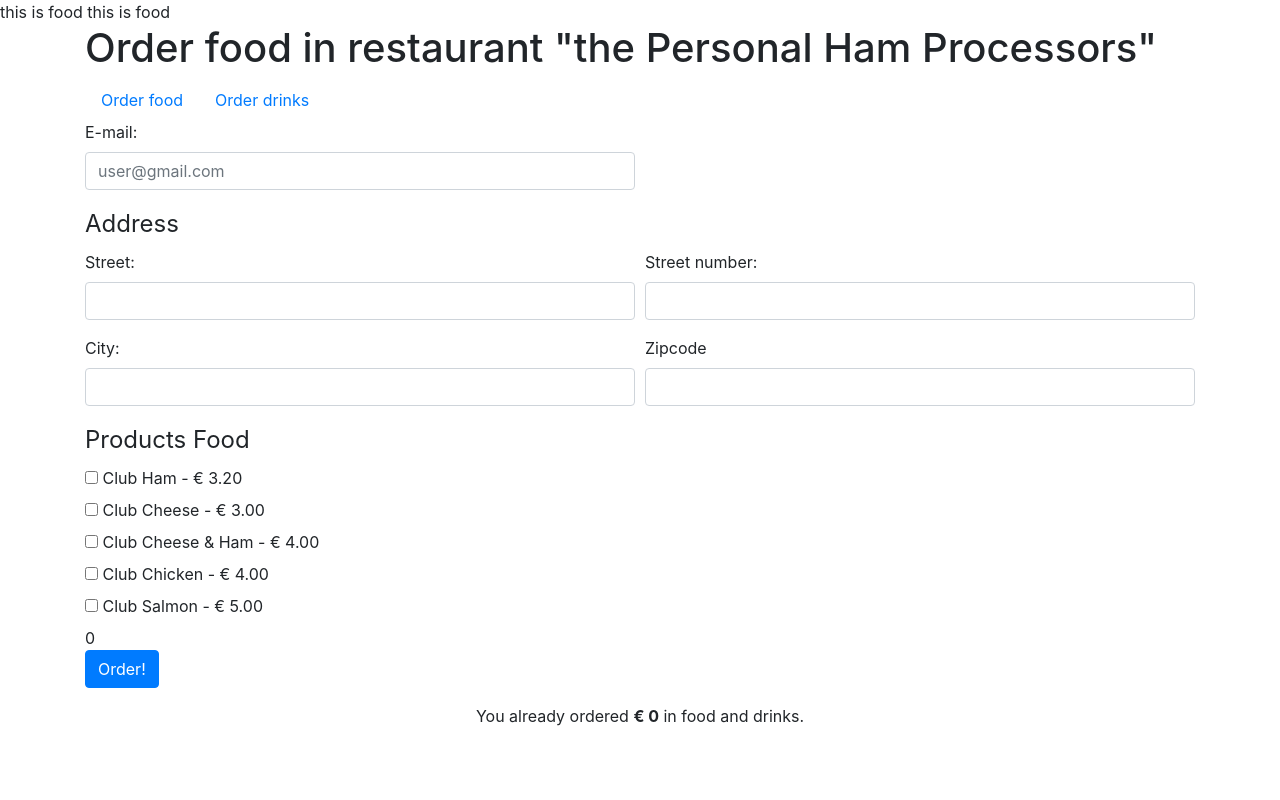
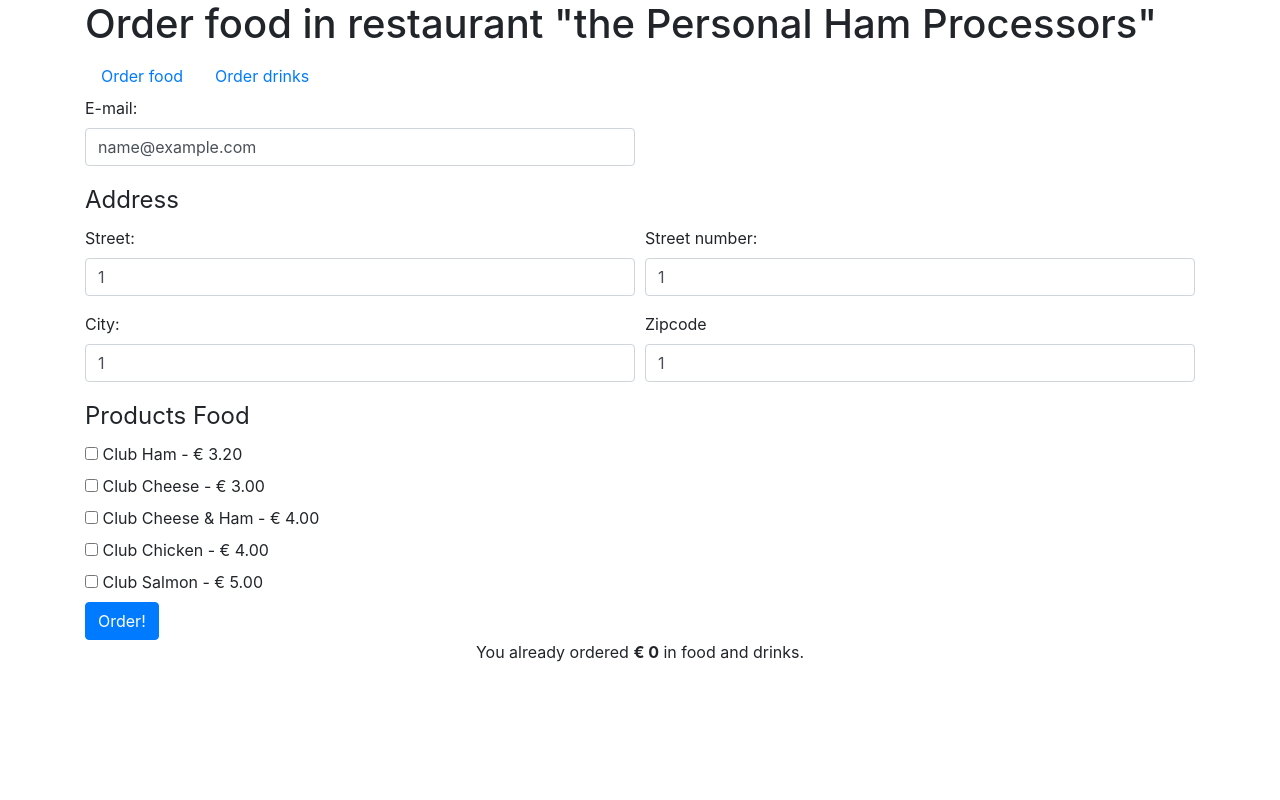
Before and after one commit to Sali-Almurshidi/simple-order-form, a PHP site: page /?food=1 in a window 1280 px wide. Run offline with PHP 8.4, Linux system fonts and the light colour scheme; the visitor is signed in with stand-in values (Sample User, id 1); data that the repository does not hold is empty.

Commit message:
done with 4 and 5

```diff
--- a/form-view.php
+++ b/form-view.php
@@ -6,7 +6,8 @@
           content="width=device-width, user-scalable=no, initial-scale=1.0, maximum-scale=1.0, minimum-scale=1.0">
     <meta http-equiv="X-UA-Compatible" content="ie=edge">
 
-    <link rel="stylesheet" href="https://stackpath.bootstrapcdn.com/bootstrap/4.4.1/css/bootstrap.min.css" integrity="sha384-Vkoo8x4CGsO3+Hhxv8T/Q5PaXtkKtu6ug5TOeNV6gBiFeWPGFN9MuhOf23Q9Ifjh" crossorigin="anonymous">
+    <link rel="stylesheet" href="https://stackpath.bootstrapcdn.com/bootstrap/4.4.1/css/bootstrap.min.css"
+          integrity="sha384-Vkoo8x4CGsO3+Hhxv8T/Q5PaXtkKtu6ug5TOeNV6gBiFeWPGFN9MuhOf23Q9Ifjh" crossorigin="anonymous">
 
     <title>Order food & drinks</title>
 </head>
@@ -15,21 +16,22 @@
     <h1>Order food in restaurant "the Personal Ham Processors"</h1>
     <nav>
         <ul class="nav" method="get">
-            <li class="nav-item"  >
-                <a class="nav-link active" href="?food=1"  >Order food</a>
+            <li class="nav-item">
+                <a class="nav-link active" href="?food=1">Order food</a>
             </li>
-            <li class="nav-item" >
-                <a class="nav-link" href="?food=0" >Order drinks</a>
+            <li class="nav-item">
+                <a class="nav-link" href="?food=0">Order drinks</a>
             </li>
         </ul>
     </nav>
-    <form method="post" >
+    <form method="post">
         <?php echo $orderSend; ?>
         <div class="form-row">
             <div class="form-group col-md-6">
                 <label for="email">E-mail:</label>
-                <input type="email" placeholder="user@gmail.com" id="email" name="email" class="form-control" value="<?php echo ($_POST['email']) ?> "/>
-                    <?php echo $resultCheckEmail ;?>
+                <input type="email" placeholder="user@gmail.com" id="email" name="email" class="form-control"
+                       value="<?php echo $emailAddress ?> "/>
+                <?php echo $resultCheckEmail; ?>
             </div>
             <div></div>
         </div>
@@ -42,11 +44,12 @@
             <div class="form-row">
                 <div class="form-group col-md-6">
                     <label for="street">Street:</label>
-                    <input type="text" name="street" id="street" class="form-control" value="<?php echo ($_POST['street']) ?> ">
+                    <input type="text" name="street" id="street" class="form-control" value="<?php echo $street ?> ">
                 </div>
                 <div class="form-group col-md-6">
                     <label for="streetnumber">Street number:</label>
-                    <input type="text" id="streetnumber" name="streetnumber" class="form-control" value="<?php echo ($_POST['streetnumber']) ?> ">
+                    <input type="text" id="streetnumber" name="streetnumber" class="form-control"
+                           value="<?php echo $streetnumber; ?> ">
                     <?php
                     echo $falseStreetNumber;
                     ?>
@@ -55,11 +58,12 @@
             <div class="form-row">
                 <div class="form-group col-md-6">
                     <label for="city">City:</label>
-                    <input type="text" id="city" name="city" class="form-control" value="<?php echo ($_POST['city']) ?> ">
+                    <input type="text" id="city" name="city" class="form-control" value="<?php echo $city; ?> ">
                 </div>
                 <div class="form-group col-md-6">
                     <label for="zipcode">Zipcode</label>
-                    <input type="text" id="zipcode" name="zipcode" class="form-control" value="<?php echo ($_POST['zipcode']) ?> ">
+                    <input type="text" id="zipcode" name="zipcode" class="form-control"
+                           value="<?php echo $zipcode; ?> ">
                     <?php
                     echo $falseZipcode;
                     ?>
@@ -71,10 +75,13 @@
             <legend>Products <?php echo $listName ?></legend>
             <?php echo $selectNothing ?>
 
-            <?php foreach ($productsFood AS $i => $product): ?>
+            <?php
+
+            //if($listName == "Food"){
+            foreach ($products AS $i => $product): ?>
                 <label>
                     <input type="checkbox" value="<?php echo $product['name'] ?>"
-                        <?php if(isset($_POST['products'][$i]) ){
+                        <?php if (isset($_POST['products'][$i])) {
                             echo "checked='checked'";
                         }
                         ?>
@@ -84,7 +91,7 @@
 
                 />
             <?php endforeach;
-            echo $totalFoodValue; ?>
+            ?>
 
 
         </fieldset>
@@ -100,8 +107,14 @@
         text-align: center;
     }
 </style>
-<script src="https://code.jquery.com/jquery-3.4.1.slim.min.js" integrity="sha384-J6qa4849blE2+poT4WnyKhv5vZF5SrPo0iEjwBvKU7imGFAV0wwj1yYfoRSJoZ+n" crossorigin="anonymous"></script>
-<script src="https://cdn.jsdelivr.net/npm/popper.js@1.16.0/dist/umd/popper.min.js" integrity="sha384-Q6E9RHvbIyZFJoft+2mJbHaEWldlvI9IOYy5n3zV9zzTtmI3UksdQRVvoxMfooAo" crossorigin="anonymous"></script>
-<script src="https://stackpath.bootstrapcdn.com/bootstrap/4.4.1/js/bootstrap.min.js" integrity="sha384-wfSDF2E50Y2D1uUdj0O3uMBJnjuUD4Ih7YwaYd1iqfktj0Uod8GCExl3Og8ifwB6" crossorigin="anonymous"></script>
+<script src="https://code.jquery.com/jquery-3.4.1.slim.min.js"
+        integrity="sha384-J6qa4849blE2+poT4WnyKhv5vZF5SrPo0iEjwBvKU7imGFAV0wwj1yYfoRSJoZ+n"
+        crossorigin="anonymous"></script>
+<script src="https://cdn.jsdelivr.net/npm/popper.js@1.16.0/dist/umd/popper.min.js"
+        integrity="sha384-Q6E9RHvbIyZFJoft+2mJbHaEWldlvI9IOYy5n3zV9zzTtmI3UksdQRVvoxMfooAo"
+        crossorigin="anonymous"></script>
+<script src="https://stackpath.bootstrapcdn.com/bootstrap/4.4.1/js/bootstrap.min.js"
+        integrity="sha384-wfSDF2E50Y2D1uUdj0O3uMBJnjuUD4Ih7YwaYd1iqfktj0Uod8GCExl3Og8ifwB6"
+        crossorigin="anonymous"></script>
 </body>
 </html>
--- a/index.php
+++ b/index.php
@@ -10,30 +10,53 @@ error_reporting(E_ALL);*/
 
 //we are going to use session variables so we need to enable sessions
 session_start();
+$emailAddress = $streetnumber = $street = $city = $zipcode = $listName = null;
+$totalValue = 0.0;
+$products = [
+    ['name' => 'Club Ham', 'price' => 3.20],
+    ['name' => 'Club Cheese', 'price' => 3],
+    ['name' => 'Club Cheese & Ham', 'price' => 4],
+    ['name' => 'Club Chicken', 'price' => 4],
+    ['name' => 'Club Salmon', 'price' => 5]
+];
 $resultCheckEmail = null;
-$emailAddress = null;
 $AddressFileds = null;
 $falseStreetNumber = null;
 $falseZipcode = null;
 $selectNothing = null;
 $selectFood = array();
-$totalFoodValue = 0.0;
+//$_SESSION['$totalValue'] = $totalFoodValue;
 $orderSend = null;
+
+
+if ($_SERVER['REQUEST_METHOD'] == 'GET') {
+    if ($_SESSION['emailAddress'] != '' || $_SESSION['streetnumber'] != '' || $_SESSION['street'] != '' || $_SESSION['city'] != '' || $_SESSION['zipcode'] != '') {
+        $emailAddress = $_SESSION['emailAddress'];
+        $streetnumber = $_SESSION['streetnumber'];
+        $street = $_SESSION['street'];
+        $city = $_SESSION['city'];
+        $zipcode = $_SESSION['zipcode'];
+    }
+}// keep the information after go to food or drink page
+
+if ($_GET['food'] == 1) {
     $listName = " Food";
-$productsFood = [
+    $products = [
         ['name' => 'Club Ham', 'price' => 3.20],
         ['name' => 'Club Cheese', 'price' => 3],
         ['name' => 'Club Cheese & Ham', 'price' => 4],
         ['name' => 'Club Chicken', 'price' => 4],
         ['name' => 'Club Salmon', 'price' => 5]
-]; // food array
-$productsDrinks = [
+    ];
+} else {
+    $listName = " Drinks";
+    $products = [
         ['name' => 'Cola', 'price' => 2],
         ['name' => 'Fanta', 'price' => 2],
         ['name' => 'Sprite', 'price' => 2],
         ['name' => 'Ice-tea', 'price' => 3],
-]; // drinks array
-
+    ]; // drinks array;
+}
 
 function whatIsHappening()
 {
@@ -47,17 +70,6 @@ function whatIsHappening()
     var_dump($_SESSION);
 }
 
-// get nav number
-if(isset($_GET['food'])){
-    if ($_GET['food'] == 1){
-        echo "this is food";
-        issetOrder($_GET['food'], $productsFood);
-    }else {
-        echo "this is drinks";
-        issetOrder($_GET['food'], $productsDrinks);
-    }
-}
-
 function checkEmail($email)
 {
     filter_var($email, FILTER_VALIDATE_EMAIL);
@@ -68,125 +80,81 @@ function checkEmail($email)
     }
 }// check email address
 
-//issetOrder($foodNav, $drinksNav , $productsFood);
-
-function issetOrder($pageNumber , $products)
+function getEmail($email)
 {
-    $totalFoodValue = 0.0;
-    $totalDrinksValue = 0.0;
-
-    if ($pageNumber == 1) {
-        $listName = " Food" ;
-        echo " this is food";
-
-        if (!empty($_POST['products'])) {
-            $selectFood = $_POST['products'];
-
-            foreach ($selectFood as $key => $foodName) {
-                $totalFoodValue += floatval($products[$key]["price"]);
-            }
-            var_dump($products);
-
-            var_dump($selectFood);
-        } else {
-            $selectNothing = "<div class=\"alert alert-danger\" role=\"alert\"> You didn't select any product </div>";
-        }
-    }
-    if ($pageNumber == 2) {
-        $listName = "drinks" ;
-        echo " this is drinks";
-
-    }
-
-    if (isset($_POST['order'])) {
-        $emailAddress = null;
-        $streetnumber = null;
-        $street = null;
-        $city = null;
-        $zipcode = null;
-
-
-        if (!empty($_POST['email'])) {
-            $checkEmail = checkEmail($_POST['email']);
+    $emailAddress = $_SESSION['emailAddress'];
+    if (!empty($email)) {
+        $checkEmail = checkEmail($email);
         if ($checkEmail == false) {
             $resultCheckEmail = "<div class=\"alert alert-danger\" role=\"alert\"> This is not valid email address</div>";
-
+            return false;
         } else {
             $resultCheckEmail = "<div class=\"alert alert-success\" role=\"alert\"> This is valid email address</div>";
-                $emailAddress = $_POST['email'];
+            $emailAddress = $email;
+            $_SESSION['emailAddress'] = $emailAddress;
         }
     } else {
         $resultCheckEmail = "<div class=\"alert alert-danger\" role=\"alert\"> Enter email address</div>";
     }// the email input empty
+}// check if email not empty and valid;
 
-        if (!empty($_POST['streetnumber']) && !empty($_POST['street']) && !empty($_POST['city']) && is_numeric($_POST['zipcode'])) {
-            $AddressFileds = "<div class=\"alert alert-success\" role=\"alert\"> Your address is complete </div>";
-            $streetnumber = $_POST['streetnumber'];
-            $street = $_POST['street'];
-            $city = $_POST['city'];
-            $zipcode = $_POST['zipcode'];
+function getAddress($streetnumber, $street, $city, $zipcode)
+{
+    if (!empty($streetnumber) && !empty($street) && !empty($city) && !empty($zipcode)) {
 
-            $adsressArray = array($streetnumber, $street, $city, $zipcode);
-            //var_dump($adsressArray);
-            $_SESSION['address'] = $adsressArray;
+        $numStreet = true;
+        $numZipCode = true;
 
         if (!is_numeric['streetnumber']) {
             $falseStreetNumber = "<div class=\"alert alert-danger\" role=\"alert\"> Have to be number</div>";
-            }
+            $numStreet = false;
+        } // the street have to be number
+
         if (!is_numeric['zipcode']) {
             $falseZipcode = "<div class=\"alert alert-danger\" role=\"alert\"> Have to be number</div>";
+            $numZipCode = false;
+        } // // the zip code have to be number
+
+        if ($numStreet = true && $numZipCode = true) {
+            $AddressFileds = "<div class=\"alert alert-success\" role=\"alert\"> Your address is complete </div>";
+
+            $_SESSION['streetnumber'] = $streetnumber;
+            $_SESSION['street'] = $street;
+            $_SESSION['city'] = $city;
+            $_SESSION['zipcode'] = $zipcode;
+
+        }
+
+    } else {
+        $AddressFileds = "<div class=\"alert alert-danger\" role=\"alert\"> Complete your address </div>";
+    }
+}// address
+
+if ($_SERVER['REQUEST_METHOD'] == 'POST') {
+
+    getEmail($_POST['email']);
+
+    getAddress($_POST['streetnumber'], $_POST['street'], $_POST['city'], $_POST['zipcode']);
+
+    $totalValue = $_SESSION['totalFoodPrice'] + $_SESSION['totalDrinksPrice'];
+
+
+    if (!empty($_POST['products'])) {
+        $selectProducts = $_POST['products'];
+        //$totalFoodValue = $_SESSION['totalFoodPrice'];
+        $totalValue = 0.0;
+        foreach ($selectProducts as $key => $foodName) {
+            $totalValue += floatval($products[$key]["price"]);
+        }
+        //$_SESSION['totalFoodPrice'] = $totalFoodValue;
+        var_dump($selectProducts);
+    } else {
+        $selectNothing = "<div class=\"alert alert-danger\" role=\"alert\"> You didn't select any food </div>";
+    }
+
+    $orderSend = "<div class=\"alert alert-dark\" role=\"alert\"> This order has been sent and the expected delivery time is 2h and 45m maybe</div>";
+
 }
 
 
-        } else {
-            $AddressFileds = "<div class=\"alert alert-danger\" role=\"alert\"> Complete your address </div>";
-
-            if (!is_numeric['streetnumber']) {
-                $falseStreetNumber = "<div class=\"alert alert-danger\" role=\"alert\"> Have to be number</div>";
-            }
-            if (!is_numeric['zipcode']) {
-                $falseZipcode = "<div class=\"alert alert-danger\" role=\"alert\"> Have to be number</div>";
-            }
-        }// address*/
-
-        /*if (){
-            if (!empty($_POST['productsFood'])) {
-                $selectFood = $_POST['productsFood'];
-
-                foreach ($selectFood as $key => $foodName) {
-                    $totalFoodValue += floatval($products[$key]["price"]);
-                }
-                var_dump($products);
-
-                var_dump($selectFood);
-            } else {
-                $selectNothing = "<div class=\"alert alert-danger\" role=\"alert\"> You didn't select any product </div>";
-            }
-        }// food list
-        else{
-            if (!empty($_POST['productsFood'])) {
-                $selectFood = $_POST['productsFood'];
-
-                foreach ($selectFood as $key => $foodName) {
-                    $totalFoodValue += floatval($products[$key]["price"]);
-                }
-                var_dump($products);
-
-                var_dump($selectFood);
-            } else {
-                $selectNothing = "<div class=\"alert alert-danger\" role=\"alert\"> You didn't select any product </div>";
-            }
-        }// drink list*/
-        $selectNothing = "<div class=\"alert alert-danger\" role=\"alert\"> You didn't select any product </div>";
-
-
-        if (($emailAddress != null) && ($streetnumber != null) && ($street != null) && ($city != null) && ($zipcode != null) && ($selectNothing != null)) {
-            $orderSend = "<div class=\"alert alert-dark\" role=\"alert\"> This order has been sent </div>";
-        }
-
-    }// isset for the button
-}
-
-$totalValue = $totalFoodValue;
-
 require 'form-view.php';
```
Lines whose indentation alone changed are shown as unchanged.
